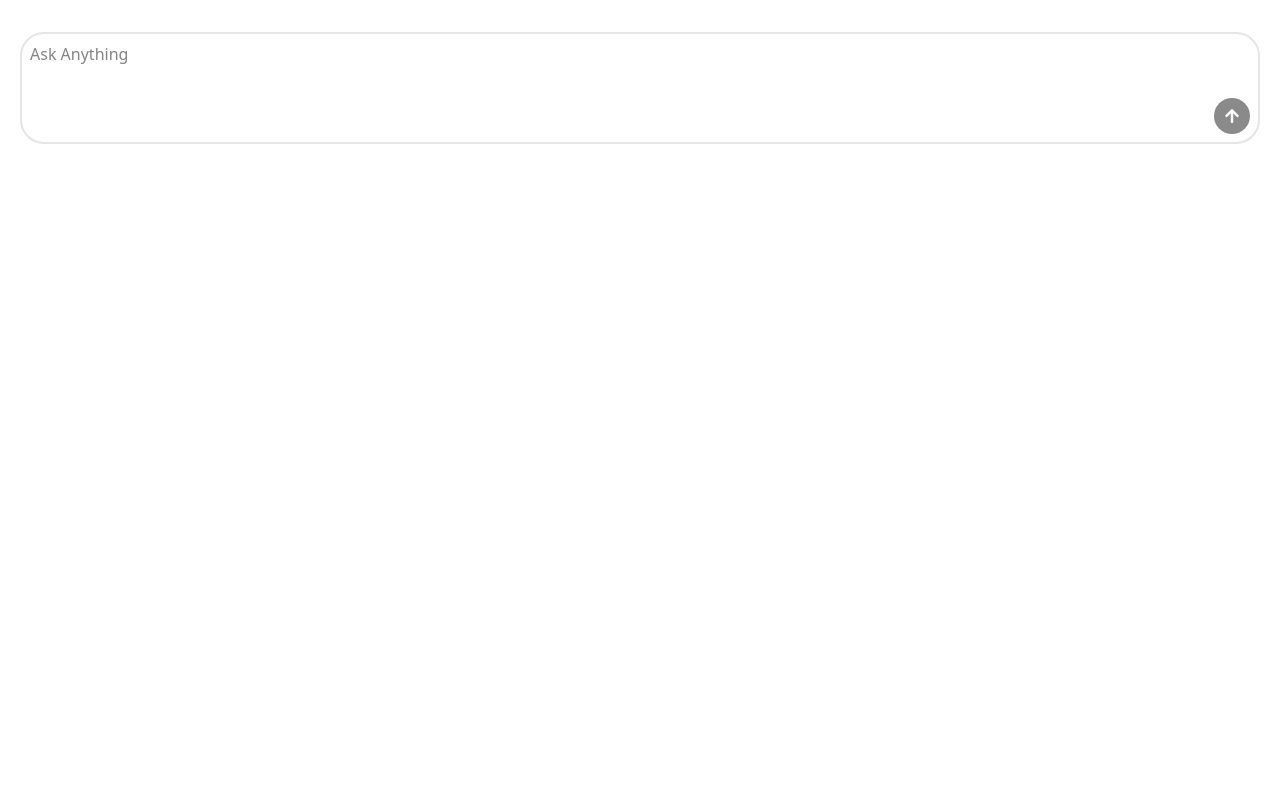
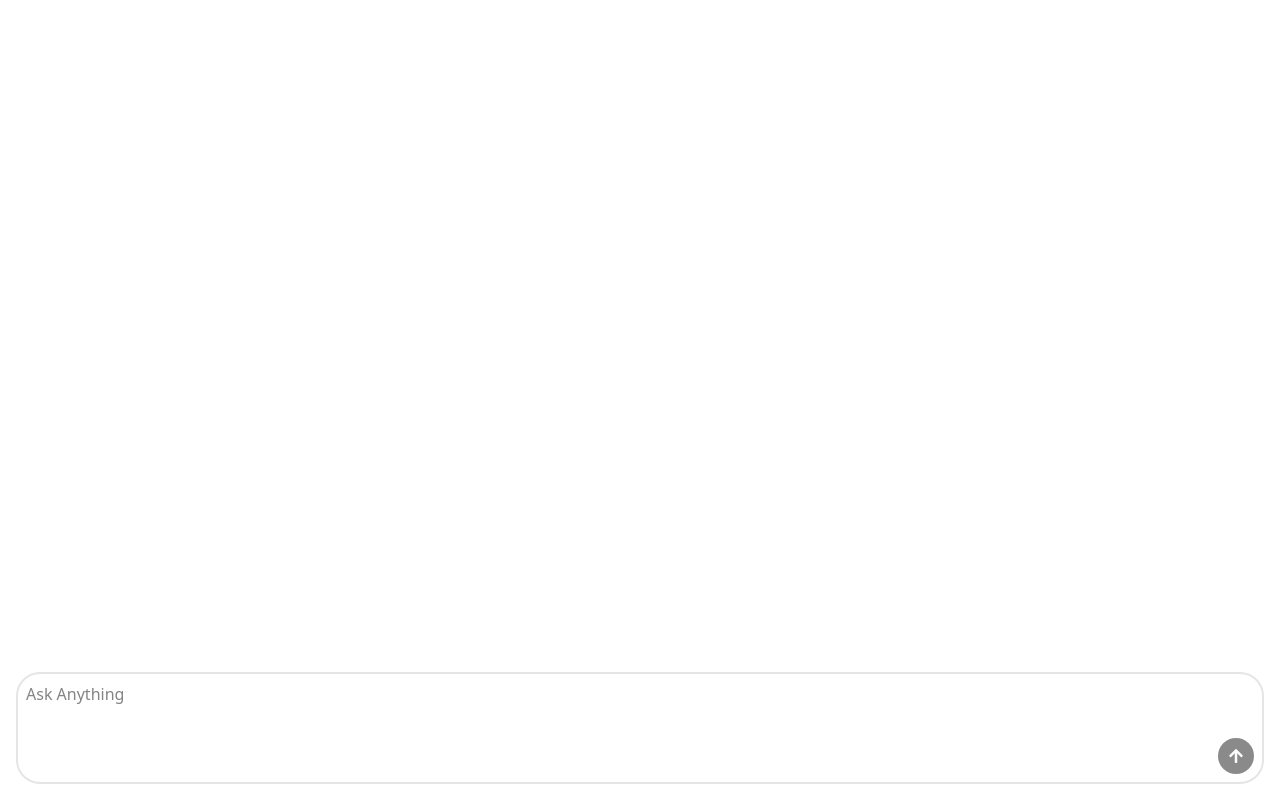
Before and after one commit to mithunvarghese/AI-chatbot, a React (Vite) app in the folder packages/client/: page / in a window 1280 px wide. Built offline with nearby package versions, Linux system fonts and the light colour scheme.

Commit message:
Improve UI

```diff
--- a/packages/client/src/App.tsx
+++ b/packages/client/src/App.tsx
@@ -5,7 +5,7 @@ function App() {
 
 
    return (
-      <div className="p-5">
+      <div className="p-4 h-screen w-full">
          <ChatBot></ChatBot>
       </div>
    );
--- a/packages/client/src/components/ui/ChatBot.tsx
+++ b/packages/client/src/components/ui/ChatBot.tsx
@@ -22,16 +22,16 @@ const ChatBot = () => {
    const [messages, setMessages] = useState<Message[]>([]);
 
    const [isBotTyping, setIsTyping] = useState<boolean>(false);
-   const formRef = useRef<HTMLFormElement | null>(null);
+   const paragraphRef = useRef<HTMLParagraphElement | null>(null);
 
    useEffect(() => {
-      formRef?.current?.scrollIntoView({behavior: 'smooth'})
+      paragraphRef?.current?.scrollIntoView({behavior: 'smooth'})
    }, [messages])
 
    const onSubmit = async ({prompt}: FormData) => {
       setIsTyping(true);
       setMessages(prev => [...prev, {content: prompt, role: 'user'}])
-      reset();
+      reset({prompt: ''});
       const {data} = await axios.post<ChatResponse>('/api/chat',{
          prompt, conversationID: conversationId.current
       });
@@ -39,13 +39,23 @@ const ChatBot = () => {
       setIsTyping(false);
       console.log("Result from server :::: ", data)
    };
+   const onCopyMessage = (e: React.ClipboardEvent) => {
+      const selection = window.getSelection()?.toString().trim();
+      if (selection) {
+         e.preventDefault();
+         e.clipboardData.setData('text/plain', selection);
+      }
+   };
    return (
-      <div className='mb-2'>
-         <div className='flex flex-col gap-2 mb-3'>
+      <div className='flex flex-col h-full'>
+         <div className='flex flex-col flex-1 gap-2 mb-10 overflow-y-auto'>
             {messages.map((message, index) =>
                (<p className={`px-3 py-1 rounded-3xl ${message.role === 'user' ?
                'bg-emerald-600 text-white self-end' :
-               'bg-gray-200 text-black self-start'}`} key={index}>
+               'bg-gray-200 text-black self-start'}`} key={index}
+               onCopy={onCopyMessage}
+               ref={index === messages.length -1 ? paragraphRef : null}
+               >
                <ReactMarkDown>{message.content}</ReactMarkDown>
                </p>))}
                {isBotTyping && (
@@ -65,7 +75,6 @@ const ChatBot = () => {
                        handleSubmit(onSubmit)()
                    }
               }}
-              ref={formRef}
             className="flex flex-col gap-2 items-end border-2 rounded-3xl p-2"
          >
             <textarea
```
